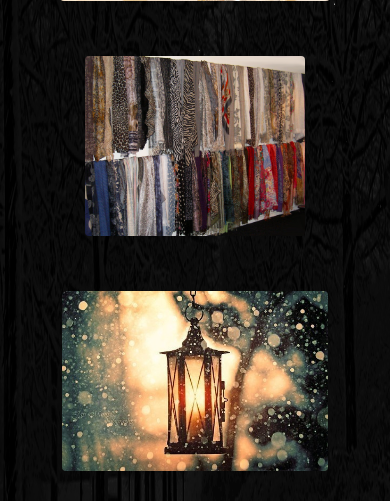
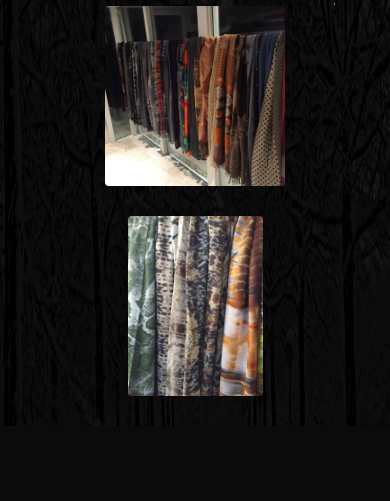
Before and after one commit to Jose-Bustamante/HighField, a PHP site: page / in a window 390 px wide. Shown: the part 1071-1572 px from the top of the page. After the commit the page ends 1467 px from the top, so only its background shows below. Run offline with PHP 8.4, Linux system fonts and the light colour scheme; some libraries are stand-ins or nearby versions.

Commit message:
img change <horrible>

```diff
--- a/css/styles.css
+++ b/css/styles.css
@@ -130,7 +130,7 @@ img {
   }
 }
 
-@media (max-width: 991px) {
+@media screen and (max-width: 991px) and (min-width: 768px){
 
   .photos__img {
     padding-top: 25px;
@@ -142,7 +142,7 @@ img {
 }
 
 @media screen and (max-width: 728px) and (min-width: 560px) {
-  .photos__img {
-    padding-top: 70px;
-  }
+  /*.photos__img {*/
+    /*padding-top: 70px;*/
+  /*}*/
 }
--- a/index.html
+++ b/index.html
@@ -71,7 +71,7 @@
                   <br/>
                   <a href="tel:0653533140" class="notextdecoration">Monique Hoogveld +31 (0) 6 53 533 140 <img class="whatsapp" src="img/whatsapp.png" /></a>
                   <br/>
-                  <a href="tel:0653533140" class="notextdecoration">monique@mdsearch.com <img class="whatsapp" src="img/whatsapp.png" /></a>
+                  <a href="mailto:monique@mdsearch.com" class="notextdecoration">monique@mdsearch.com <img class="whatsapp" src="img/email.png" /></a>
                   <br/>
                   <a href="https://goo.gl/maps/uhc262VYbFK2" target="newwindow" class="notextdecoration">
                     Kon.Wilhelminastraat 22, 1271 PH Huizen, Nederland
@@ -86,13 +86,13 @@
           <div class="col-sm-4 col-sm-pull-8 img__col">
             <div class="photos__wrapper">
               <div class="photos__img">
-                  <img src="img/Mom/01.jpg" class="rounded img-fluid" alt="...">
+                  <img src="img/Mom/09.png" class="rounded img-fluid" alt="...">
               </div>
               <div class="photos__img">
-                  <img src="img/Mom/02.jpg" class="rounded img-fluid" alt="...">
+                  <img src="img/Mom/04.png" class="rounded img-fluid" alt="...">
               </div>
               <div class="photos__img">
-                  <img src="img/Mom/03.jpg" class="rounded img-fluid" alt="...">
+                  <img src="img/Mom/06.png" class="rounded img-fluid" alt="...">
               </div>
             </div>
           </div>
```
Also changed, not shown: img/Mom/04.png (added), img/Mom/05.png (added), img/Mom/06.png (added), img/email.png (added), 12 other files.
